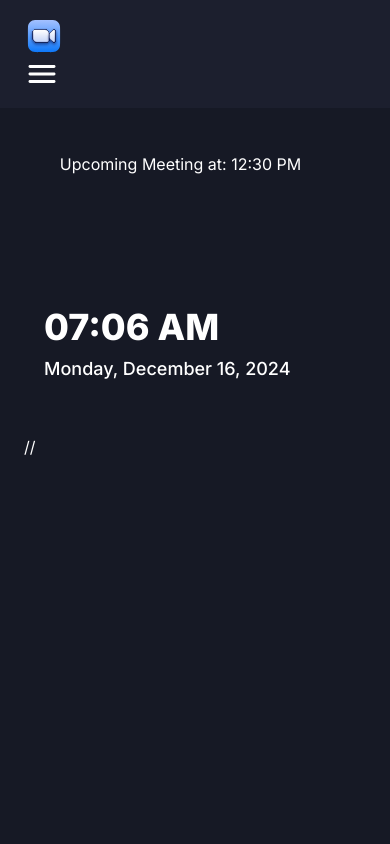
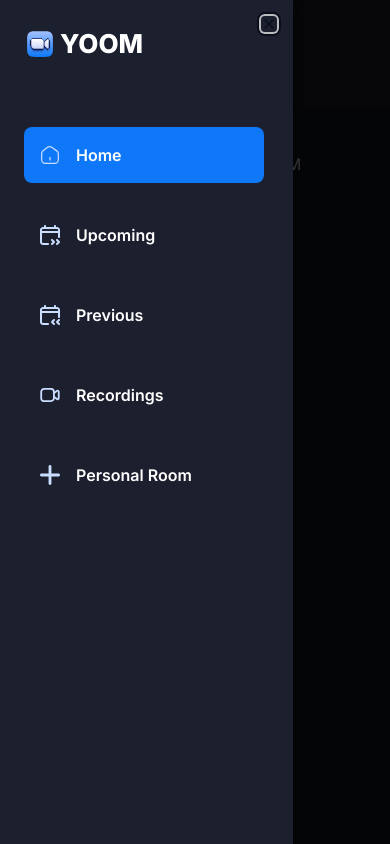
Before and after one commit to PRABHAT1SHUKLA/Hola, a Next.js app: page / in a window 390 px wide. Both pictures are taken after a click on the picture 42 px from the left and 74 px from the top of the page. Built offline with nearby package versions, Linux system fonts and the light colour scheme.

Commit message:
feat: mobilenav links set

```diff
--- a/components/MobileNav.tsx
+++ b/components/MobileNav.tsx
@@ -1,8 +1,12 @@
+"use client"
 
 import { usePathname } from 'next/navigation'
 import React from 'react'
-import { Sheet, SheetTrigger } from './ui/sheet';
+import { Sheet, SheetClose, SheetContent, SheetTrigger } from './ui/sheet';
 import Image from 'next/image';
+import Link from 'next/link';
+import { sidebarLinks } from '@/constants';
+import { cn } from '@/lib/utils';
 
 const MobileNav = () => {
 
@@ -13,7 +17,7 @@
     <section className='w-full max-w-[264px]'>
       <Sheet>
         <SheetTrigger asChild>
-        <Image
+          <Image
             src="/icons/hamburger.svg"
             width={36}
             height={36}
@@ -21,6 +25,48 @@
             className="cursor-pointer sm:hidden"
           />
         </SheetTrigger>
+        <SheetContent side="left" className="border-none bg-dark-1">
+          <Link href="/" className="flex items-center gap-1">
+            <Image
+              src="/icons/logo.svg"
+              width={32}
+              height={32}
+              alt="yoom logo"
+            />
+            <p className="text-[26px] font-extrabold text-white">YOOM</p>
+          </Link>
+          <div className="flex h-[calc(100vh-72px)] flex-col justify-between overflow-y-auto">
+            <SheetClose asChild>
+              <section className='flex flex-col h-full gap-6 pt-16 text-white'>
+                {sidebarLinks.map((item) => {
+                  const isActive = pathname === item.route;
+                  return (
+                    <SheetClose asChild>
+                      <Link
+                        href={item.route}
+                        key={item.label}
+                        className={cn(
+                          'flex gap-4 items-center p-4 rounded-lg w-full max-w-60',
+                          {
+                            'bg-blue-1': isActive,
+                          }
+                        )}>
+                        <Image
+                          src={item.imgURL}
+                          alt={item.label}
+                          width={20}
+                          height={20}
+                        />
+                        <p className="font-semibold">{item.label}</p>
+                      </Link>
+                    </SheetClose>
+                  );
+                })}
+              </section>
+            </SheetClose>
+          </div>
+
+        </SheetContent>
       </Sheet>
 
     </section>
```
